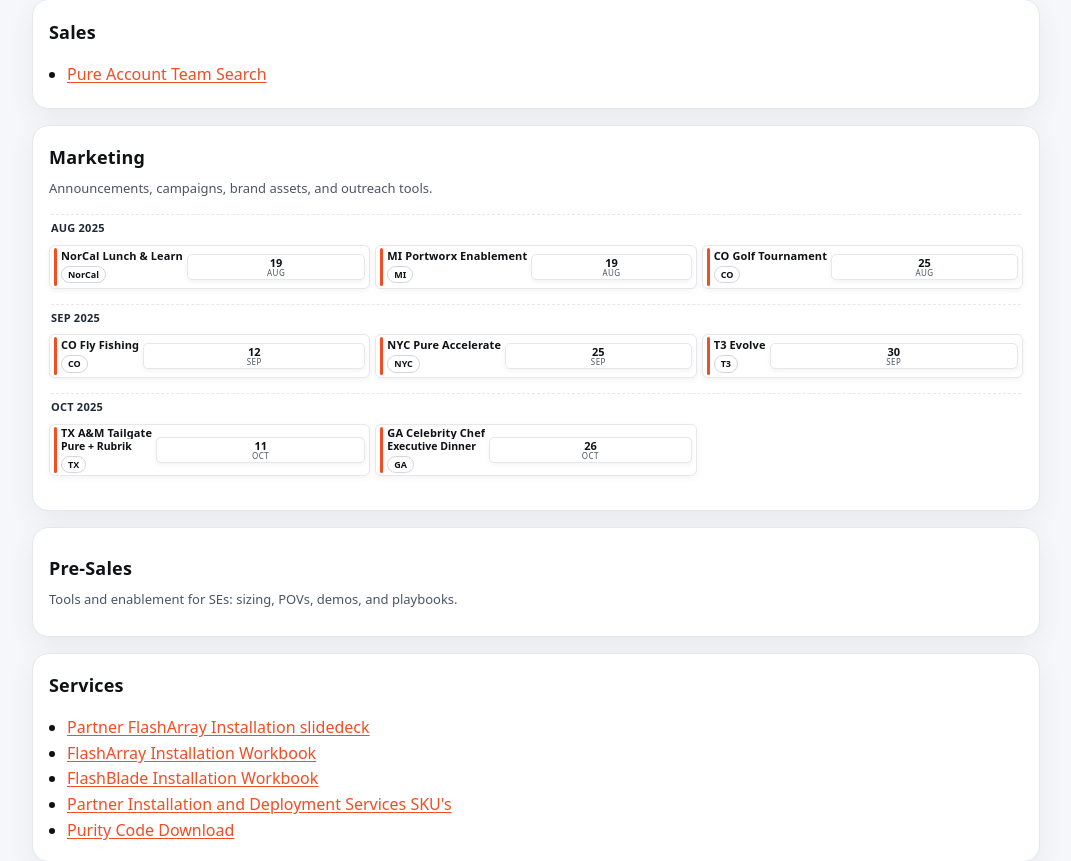
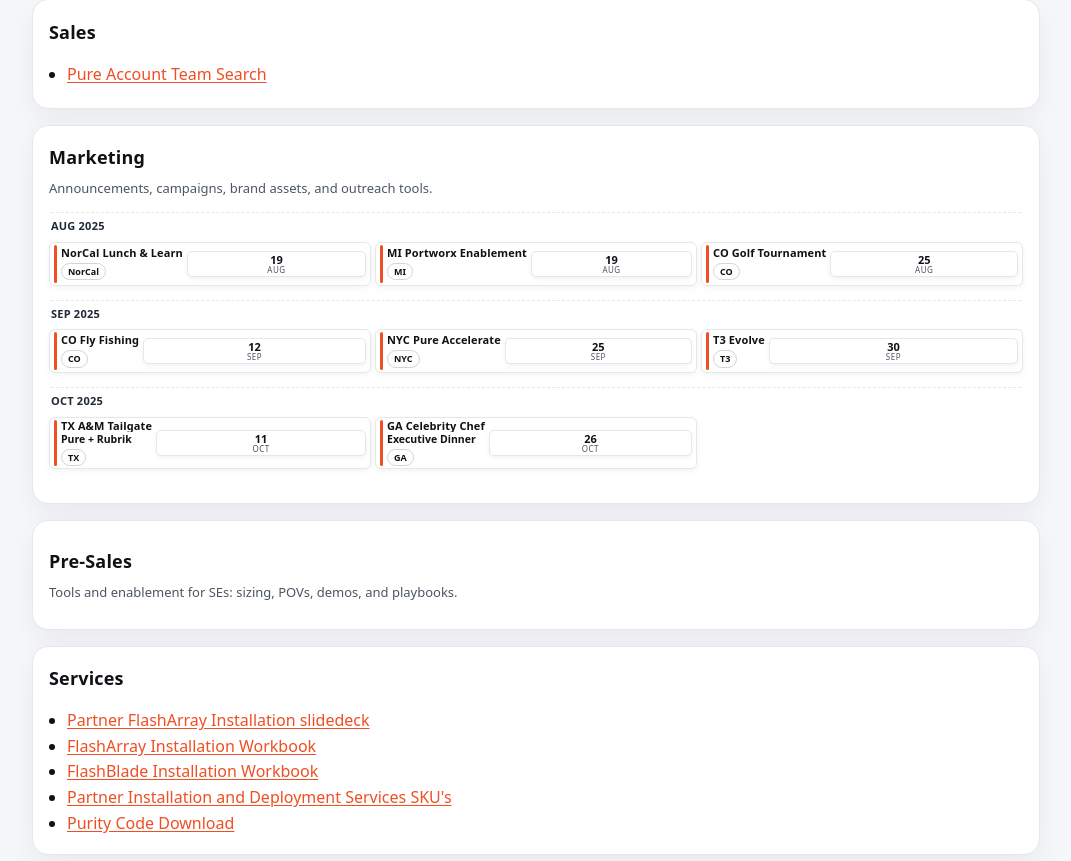
Before and after one commit to jwsiejk/accountlist, a Flask app: page / in a window 1280 px wide. Shown: the part 314-1175 px from the top of the page, without its empty margins (104-1175 px from the left). Run offline with Flask 3, Linux system fonts and the light colour scheme; some libraries are stand-ins or nearby versions.

Commit message:
Update index.html

```diff
--- a/templates/index.html
+++ b/templates/index.html
@@ -39,11 +39,28 @@
     .links a:hover{color:var(--pure-orange-700)}
 
     /* Marketing events — ultra-compact, no extra whitespace */
-    .events{ display:grid; grid-template-columns:1fr; gap:3px; margin-top:6px; list-style:none; padding:0; }
-    @media (min-width:700px){  .events{ grid-template-columns:repeat(2,minmax(180px,1fr)); gap:4px; } }
-    @media (min-width:1000px){ .events{ grid-template-columns:repeat(3,minmax(160px,1fr)); gap:5px; } }
-    @media (min-width:1300px){ .events{ grid-template-columns:repeat(4,minmax(150px,1fr)); gap:6px; } }
-    @media (min-width:1600px){ .events{ grid-template-columns:repeat(5,minmax(140px,1fr)); gap:6px; } }
+  /* tighter grid for the event cards */
+.events{
+  display: grid;
+  grid-template-columns: 1fr;      /* phones: 1 col */
+  gap: 2px;                        /* was 3px */
+  margin-top: 4px;                 /* was 6px */
+  list-style: none;
+  padding: 0;
+}
+@media (min-width:700px){
+  .events{ grid-template-columns: repeat(2, minmax(160px, 1fr)); gap: 3px; }   /* was 180px / 4px */
+}
+@media (min-width:1000px){
+  .events{ grid-template-columns: repeat(3, minmax(150px, 1fr)); gap: 4px; }   /* was 160px / 5px */
+}
+@media (min-width:1300px){
+  .events{ grid-template-columns: repeat(4, minmax(140px, 1fr)); gap: 5px; }   /* was 150px / 6px */
+}
+@media (min-width:1600px){
+  .events{ grid-template-columns: repeat(5, minmax(135px, 1fr)); gap: 5px; }   /* was 140px / 6px */
+}
+
 
     .month{
       grid-column:1 / -1;
@@ -63,11 +80,12 @@
     .stripe{ width:3px; height:100%; background:var(--pure-orange); border-radius:6px; }
     .event.past{opacity:.5}
 
-    .info{
-      display:flex; flex-direction:column;
-      width:max-content;           /* shrinks to fit content -> no whitespace */
-      max-width:18ch;              /* wraps longer titles for uniform card width */
-      min-width:0;
+     .info{
+       display:flex;
+       flex-direction:column;
+       width: max-content;       /* shrink to fit title + chip */
+       max-width: 16ch;          /* wrap long names; adjust 14–18ch to taste */
+       min-width: 0;
     }
     .title{
       font-weight:800; letter-spacing:.01em; font-size:11px; line-height:1.15; margin:0;
```
